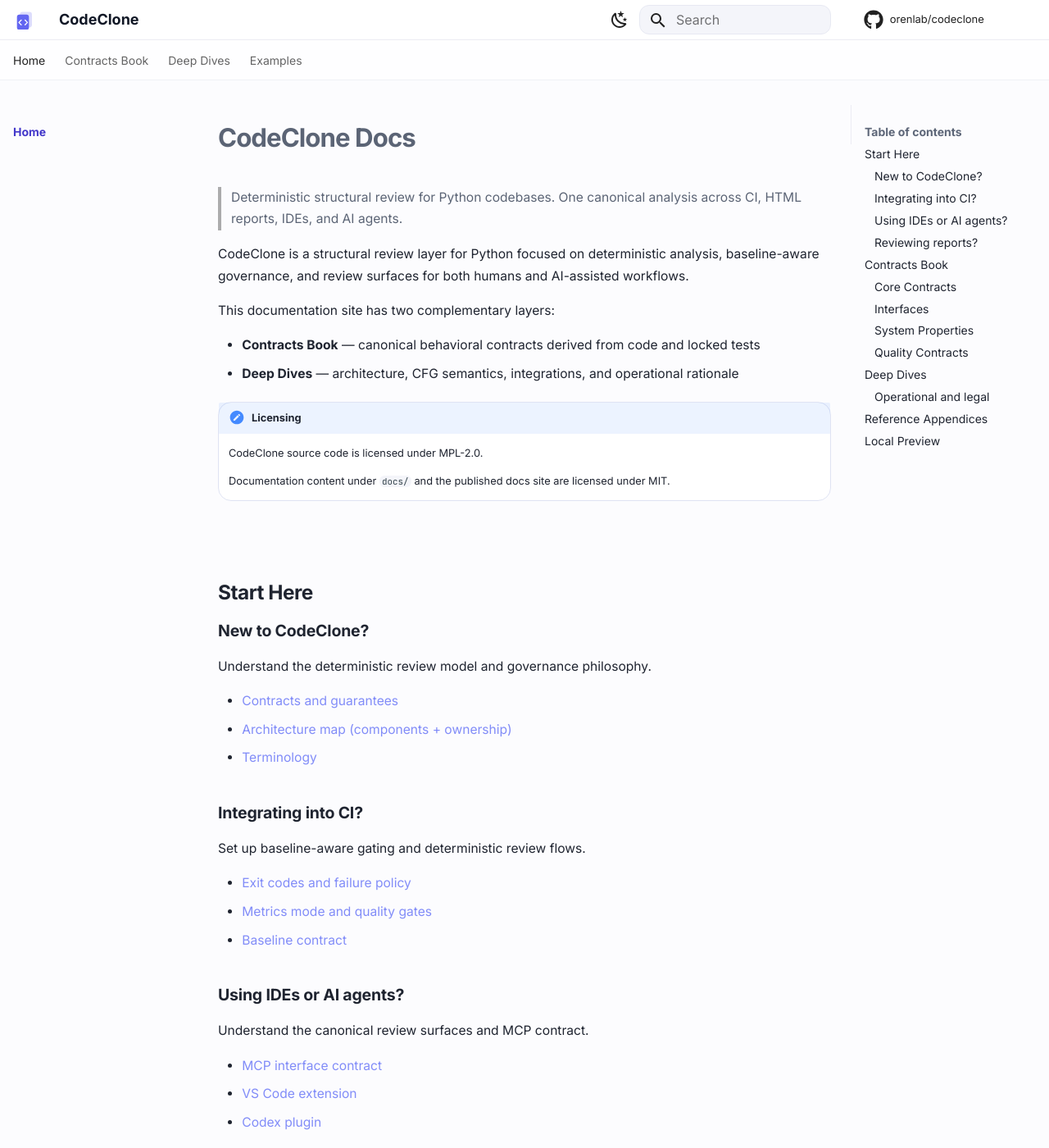
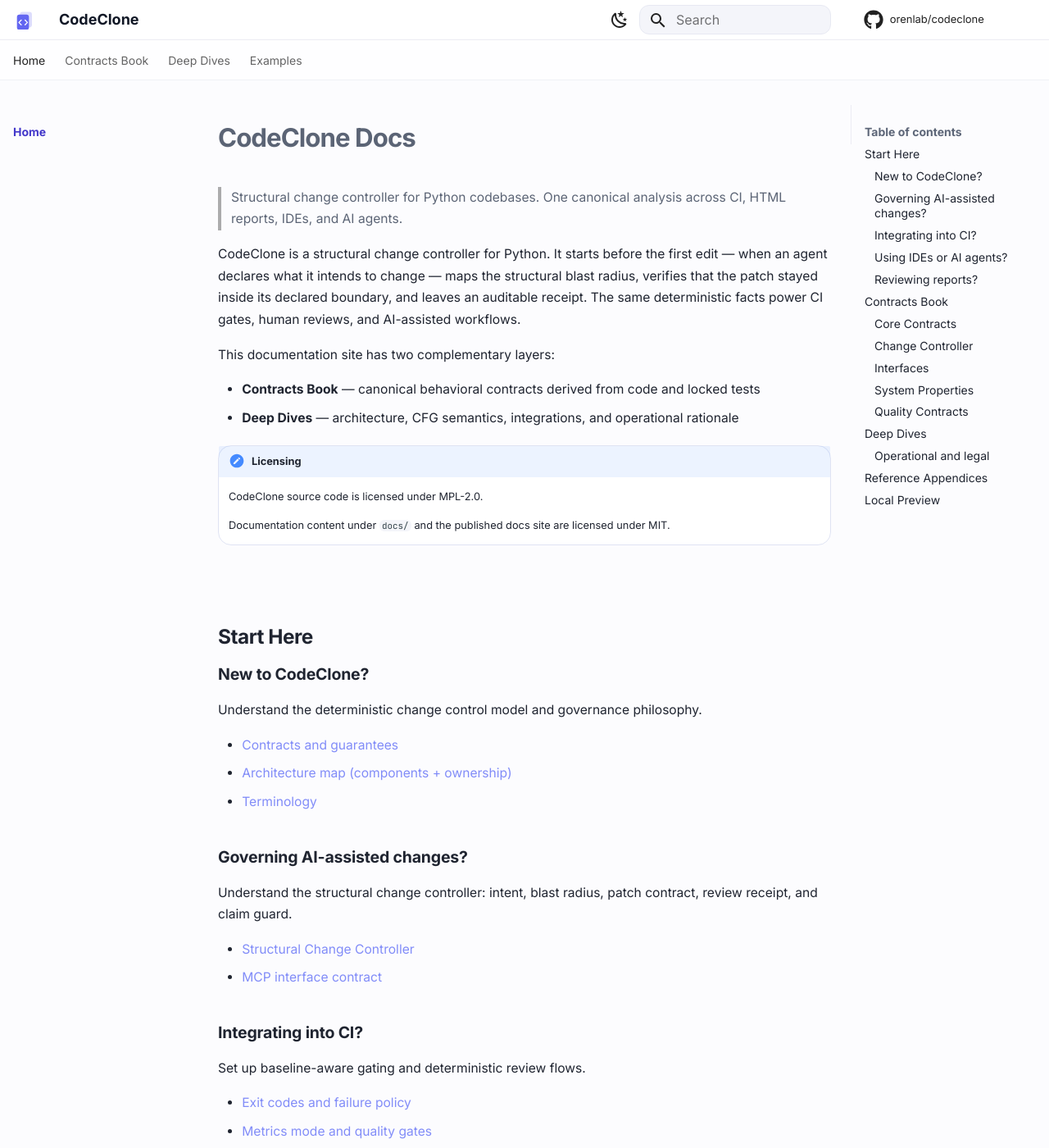
Before and after one commit to orenlab/codeclone, an MkDocs documentation site: the page built from docs/README.md, in a window 1280 px wide and 1400 px high. Shown: the whole window at 82% size. Built offline with MkDocs 1.6.1 and Material for MkDocs 9.7.7, drawn with Linux system fonts in a browser that asks for light colours; comment, search, counter and statistics services are not loaded; some of the changed text lies outside the part shown.

Commit message:
docs: describe change controller alpha

```diff
--- a/docs/README.md
+++ b/docs/README.md
@@ -1,11 +1,13 @@
 # CodeClone Docs
 
-> Deterministic structural review for Python codebases.
+> Structural change controller for Python codebases.
 > One canonical analysis across CI, HTML reports, IDEs, and AI agents.
 
-CodeClone is a structural review layer for Python focused on deterministic
-analysis, baseline-aware governance, and review surfaces for both humans and
-AI-assisted workflows.
+CodeClone is a structural change controller for Python. It starts before the
+first edit — when an agent declares what it intends to change — maps the
+structural blast radius, verifies that the patch stayed inside its declared
+boundary, and leaves an auditable receipt. The same deterministic facts power
+CI gates, human reviews, and AI-assisted workflows.
 
 This documentation site has two complementary layers:
 
@@ -24,11 +26,19 @@ This documentation site has two complementary layers:
 
 ### New to CodeClone?
 
-Understand the deterministic review model and governance philosophy.
+Understand the deterministic change control model and governance philosophy.
 
 - [Contracts and guarantees](book/00-intro.md)
 - [Architecture map (components + ownership)](book/01-architecture-map.md)
 - [Terminology](book/02-terminology.md)
+
+### Governing AI-assisted changes?
+
+Understand the structural change controller: intent, blast radius, patch contract,
+review receipt, and claim guard.
+
+- [Structural Change Controller](book/24-structural-change-controller.md)
+- [MCP interface contract](book/20-mcp-interface.md)
 
 ### Integrating into CI?
 
@@ -68,6 +78,7 @@ The Contracts Book defines:
 - determinism guarantees
 - trust and compatibility rules
 - review surface contracts
+- change controller workflow and tool contracts
 
 ### Core Contracts
 
@@ -77,6 +88,10 @@ The Contracts Book defines:
 - [Baseline contract (schema v2.1)](book/06-baseline.md)
 - [Cache contract (schema v2.8)](book/07-cache.md)
 - [Report contract (schema v2.11)](book/08-report.md)
+
+### Change Controller
+
+- [Structural Change Controller](book/24-structural-change-controller.md)
 
 ### Interfaces
 
--- a/mkdocs.yml
+++ b/mkdocs.yml
@@ -106,6 +106,7 @@ nav:
           - VS Code Extension: book/21-vscode-extension.md
           - Claude Desktop Bundle: book/22-claude-desktop-bundle.md
           - Codex Plugin: book/23-codex-plugin.md
+          - Structural Change Controller: book/24-structural-change-controller.md
           - HTML Render: book/10-html-render.md
 
       - System Properties:
```
Also changed, not shown: README.md (+55 -10 lines), docs/README-pypi.md (+29 -7 lines), docs/book/24-structural-change-controller.md (added, +54 -0 lines), docs/book/README.md (+1 -0 lines).
